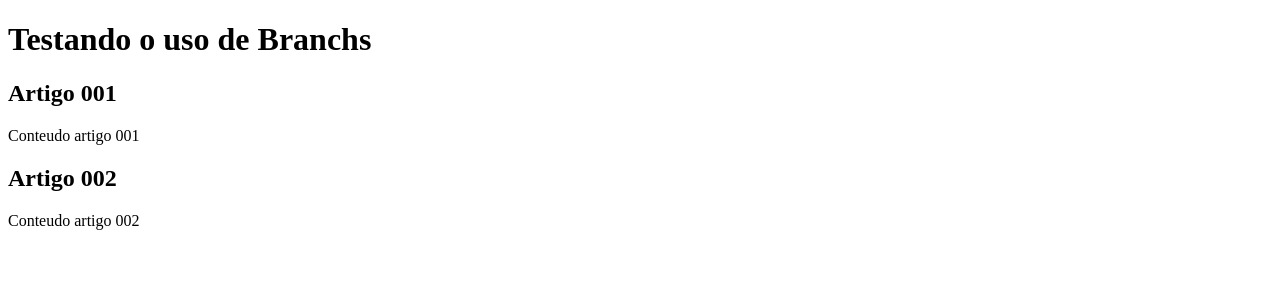
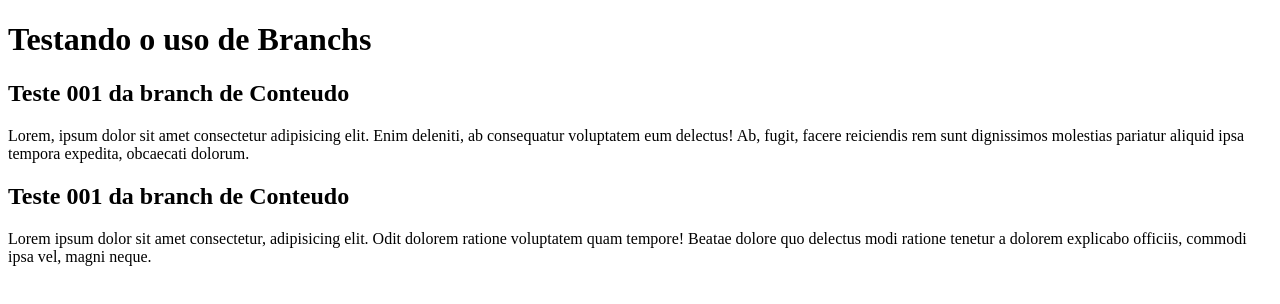
Before and after one commit to rrfgDev/Teste--Branch, a plain HTML site: page index.html in a window 1280 px wide. Drawn offline with Linux system fonts and the light colour scheme.

Commit message:
Escrevi o conteudo

```diff
--- a/index.html
+++ b/index.html
@@ -11,12 +11,12 @@
             <h1>Testando o uso de Branchs</h1>
         </header>
         <article>
-            <h1>Artigo 001</h1>
-            <p>Conteudo artigo 001</p>
+            <h1>Teste 001 da branch de Conteudo</h1>
+            <p>Lorem, ipsum dolor sit amet consectetur adipisicing elit. Enim deleniti, ab consequatur voluptatem eum delectus! Ab, fugit, facere reiciendis rem sunt dignissimos molestias pariatur aliquid ipsa tempora expedita, obcaecati dolorum.</p>
         </article>
         <article>
-            <h1>Artigo 002</h1>
-            <p>Conteudo artigo 002</p>
+            <h1>Teste 001 da branch de Conteudo</h1>
+            <p>Lorem ipsum dolor sit amet consectetur, adipisicing elit. Odit dolorem ratione voluptatem quam tempore! Beatae dolore quo delectus modi ratione tenetur a dolorem explicabo officiis, commodi ipsa vel, magni neque.</p>
         </article>
     </main>
 </body>
```
